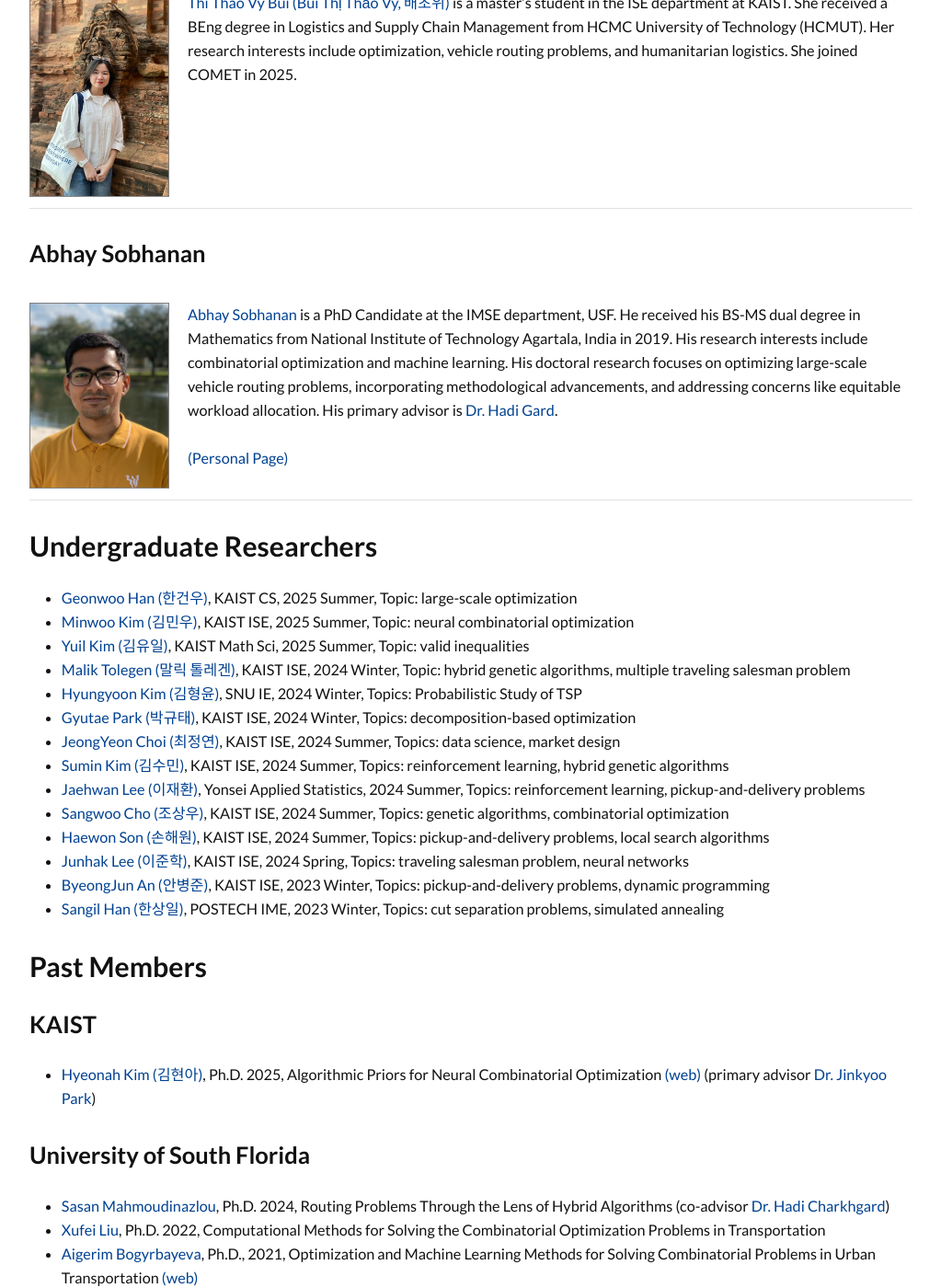
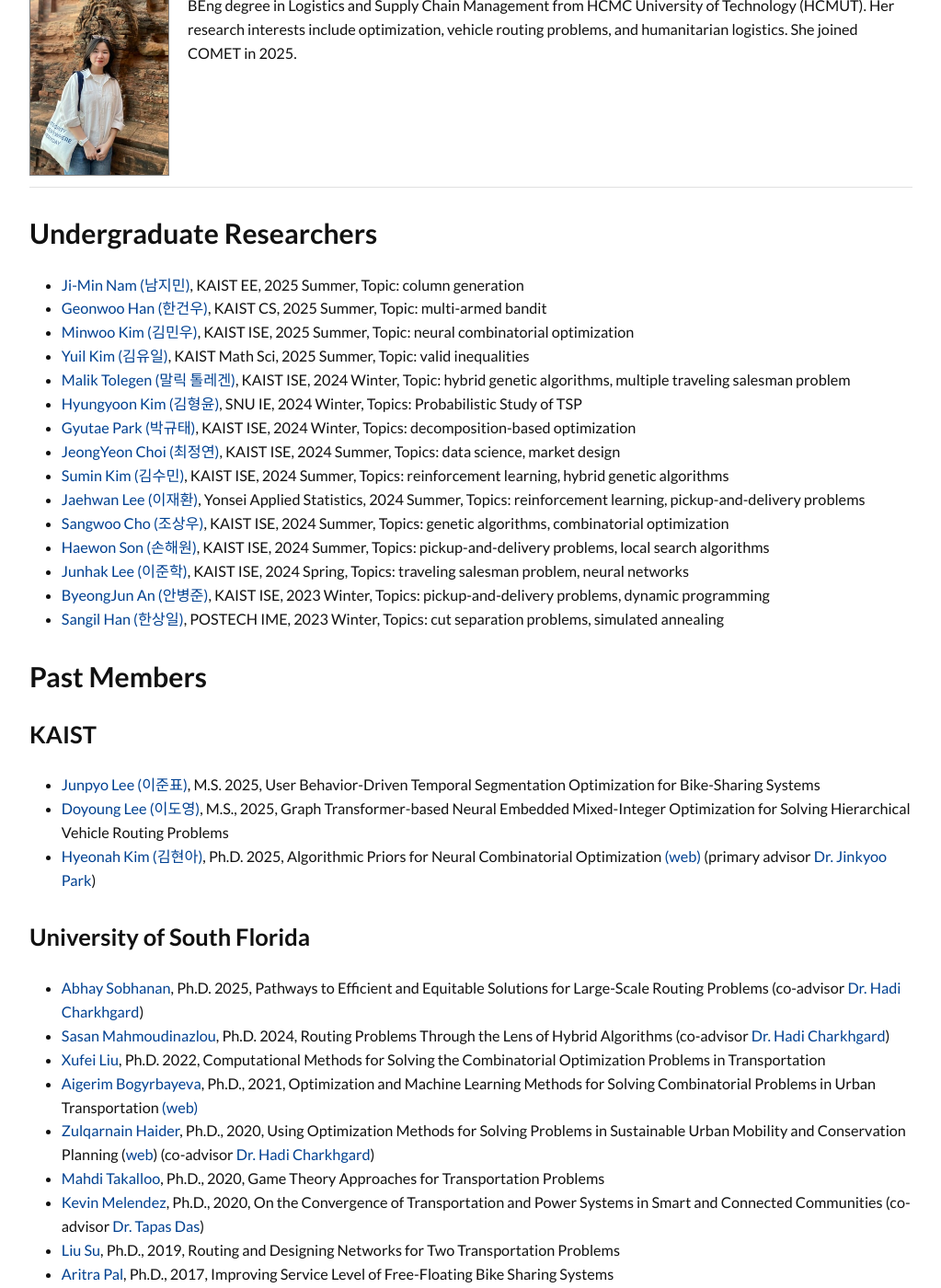
Before and after one commit to kaist-comet/kaist-comet.github.io, a Jekyll site: the page built from people/people.md, in a window 1280 px wide and 1400 px high, scrolled down 5562 px. Shown: the whole window at 92% size, without its empty margins (128-1151 px from the left). Built offline with Jekyll 4.4.1, drawn with Linux system fonts in a browser that asks for light colours; some web fonts are replaced; comment, search, counter and statistics services are not loaded.

Commit message:
Update people.md

```diff
--- a/people/people.md
+++ b/people/people.md
@@ -93,18 +93,12 @@ Introducing the current members of the COMET Lab.
 
 | <img src="/people/images/vy_bui.jpg" class="profile" /> [Thi Thao Vy Bui (Bùi Thị Thảo Vy, 배초위)](https://www.linkedin.com/in/vy-bui-ba0a181aa/) is a master’s student in the ISE department at KAIST. She received a BEng degree in Logistics and Supply Chain Management from HCMC University of Technology (HCMUT). Her research interests include optimization, vehicle routing problems, and humanitarian logistics. She joined COMET in 2025. |
 
-### Abhay Sobhanan
-
-| <img src="/people/images/abhay.jpg" class="profile" /> [Abhay Sobhanan](http://www.linkedin.com/in/abhaysobhanan) is a PhD Candidate at the IMSE department, USF. He received his BS-MS dual degree in Mathematics from National Institute of Technology Agartala, India in 2019. His research interests include combinatorial optimization and machine learning. His doctoral research focuses on optimizing large-scale vehicle routing problems, incorporating methodological advancements, and addressing concerns like equitable workload allocation. His primary advisor is [Dr. Hadi Gard](http://www.eng.usf.edu/~hcharkhgard/index.html). <br><br> [(Personal Page)](https://abhaysobhanan.github.io) |
-
-
-
-
 
 
 ## Undergraduate Researchers
 <!-- - [Agata Kazakevic (아가타)](https://www.linkedin.com/in/agata-kazakevic/), KAIST ISE, 2025 Fall, Topic: large-scale optimization  -->
-- [Geonwoo Han (한건우)](https://www.linkedin.com/in/geonwoo-han-92a546367/), KAIST CS, 2025 Summer, Topic: large-scale optimization
+- [Ji-Min Nam (남지민)](), KAIST EE, 2025 Summer, Topic: column generation
+- [Geonwoo Han (한건우)](https://www.linkedin.com/in/geonwoo-han-92a546367/), KAIST CS, 2025 Summer, Topic: multi-armed bandit
 - [Minwoo Kim (김민우)](https://www.linkedin.com/in/minuminu/), KAIST ISE, 2025 Summer, Topic: neural combinatorial optimization
 - [Yuil Kim (김유일)](https://www.linkedin.com/in/yuil-kim-b6b872287), KAIST Math Sci, 2025 Summer, Topic: valid inequalities
 - [Malik Tolegen (말릭 톨레겐)](https://www.linkedin.com/in/malik-tolegen-8a876a21a), KAIST ISE, 2024 Winter, Topic: hybrid genetic algorithms, multiple traveling salesman problem
@@ -124,9 +118,12 @@ Introducing the current members of the COMET Lab.
 ## Past Members
 
 ### KAIST
+- [Junpyo Lee (이준표)](https://www.linkedin.com/in/junpyo-lee-007984286/), M.S. 2025, User Behavior-Driven Temporal Segmentation Optimization for Bike-Sharing Systems
+- [Doyoung Lee (이도영)](https://www.linkedin.com/in/doyoung-lee-a915b01a4/), M.S., 2025, Graph Transformer-based Neural Embedded Mixed-Integer Optimization for Solving Hierarchical Vehicle Routing Problems
 - [Hyeonah Kim (김현아)](https://www.linkedin.com/in/hyeonahkimm/), Ph.D. 2025, Algorithmic Priors for Neural Combinatorial Optimization [(web)](https://hyeonahkimm.github.io) (primary advisor [Dr. Jinkyoo Park](http://silab.kaist.ac.kr/our-team/))
 
 ### University of South Florida
+- [Abhay Sobhanan](http://www.linkedin.com/in/abhaysobhanan), Ph.D. 2025, Pathways to Efficient and Equitable Solutions for Large-Scale Routing Problems (co-advisor [Dr. Hadi Charkhgard](http://www.eng.usf.edu/~hcharkhgard/))
 - [Sasan Mahmoudinazlou](https://www.linkedin.com/in/sasan-mahmoudinazlou-5a58591b3/), Ph.D. 2024, Routing Problems Through the Lens of Hybrid Algorithms (co-advisor [Dr. Hadi Charkhgard](http://www.eng.usf.edu/~hcharkhgard/))
 - [Xufei Liu](https://www.linkedin.com/in/xufei-liu-973636205/), Ph.D. 2022, Computational Methods for Solving the Combinatorial Optimization Problems in Transportation
 - [Aigerim Bogyrbayeva](https://www.linkedin.com/in/bogyrbayeva/), Ph.D., 2021, Optimization and Machine Learning Methods for Solving Combinatorial Problems in Urban Transportation [(web)](https://sites.google.com/mail.usf.edu/aigerimb)
```
